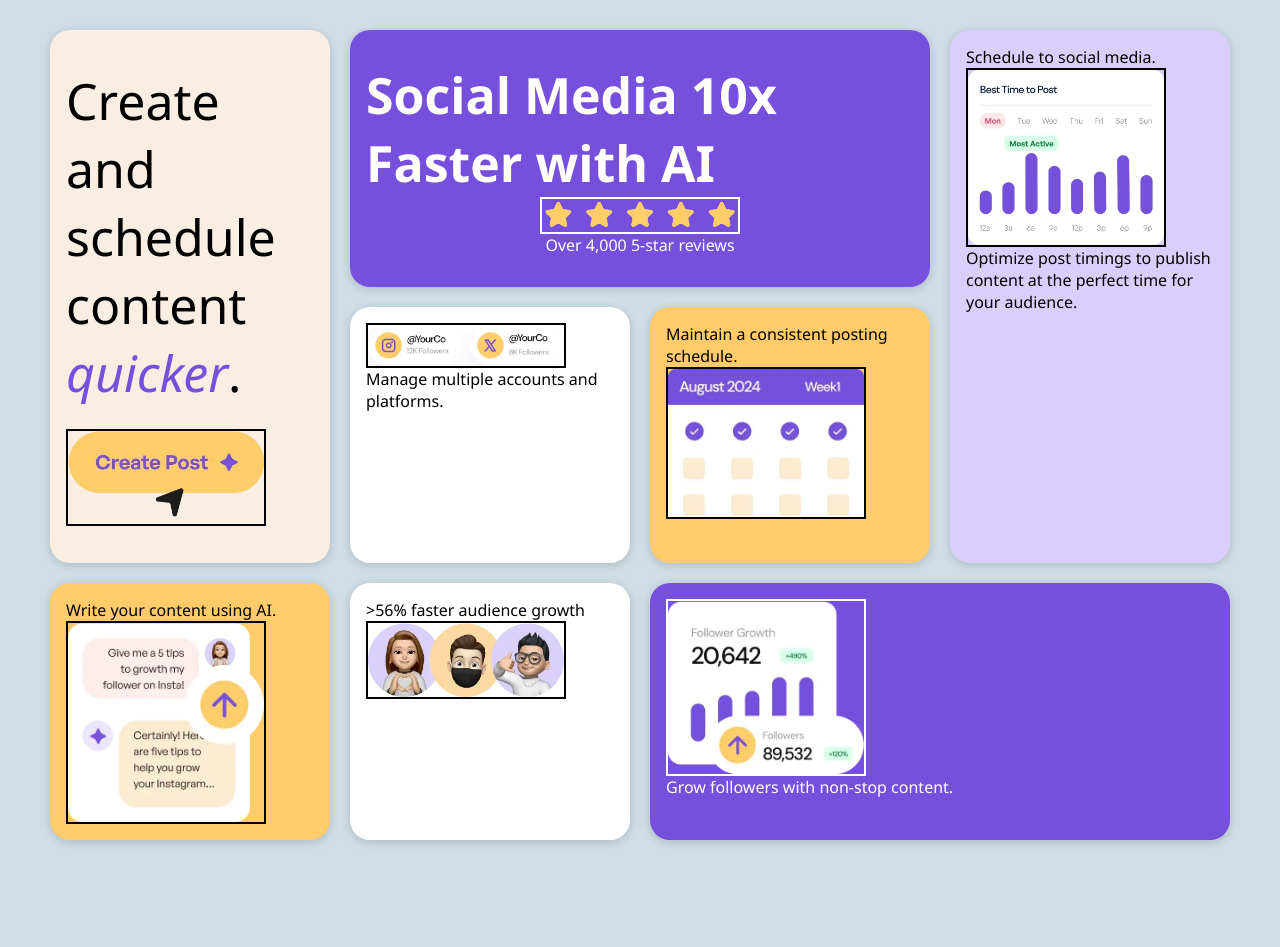
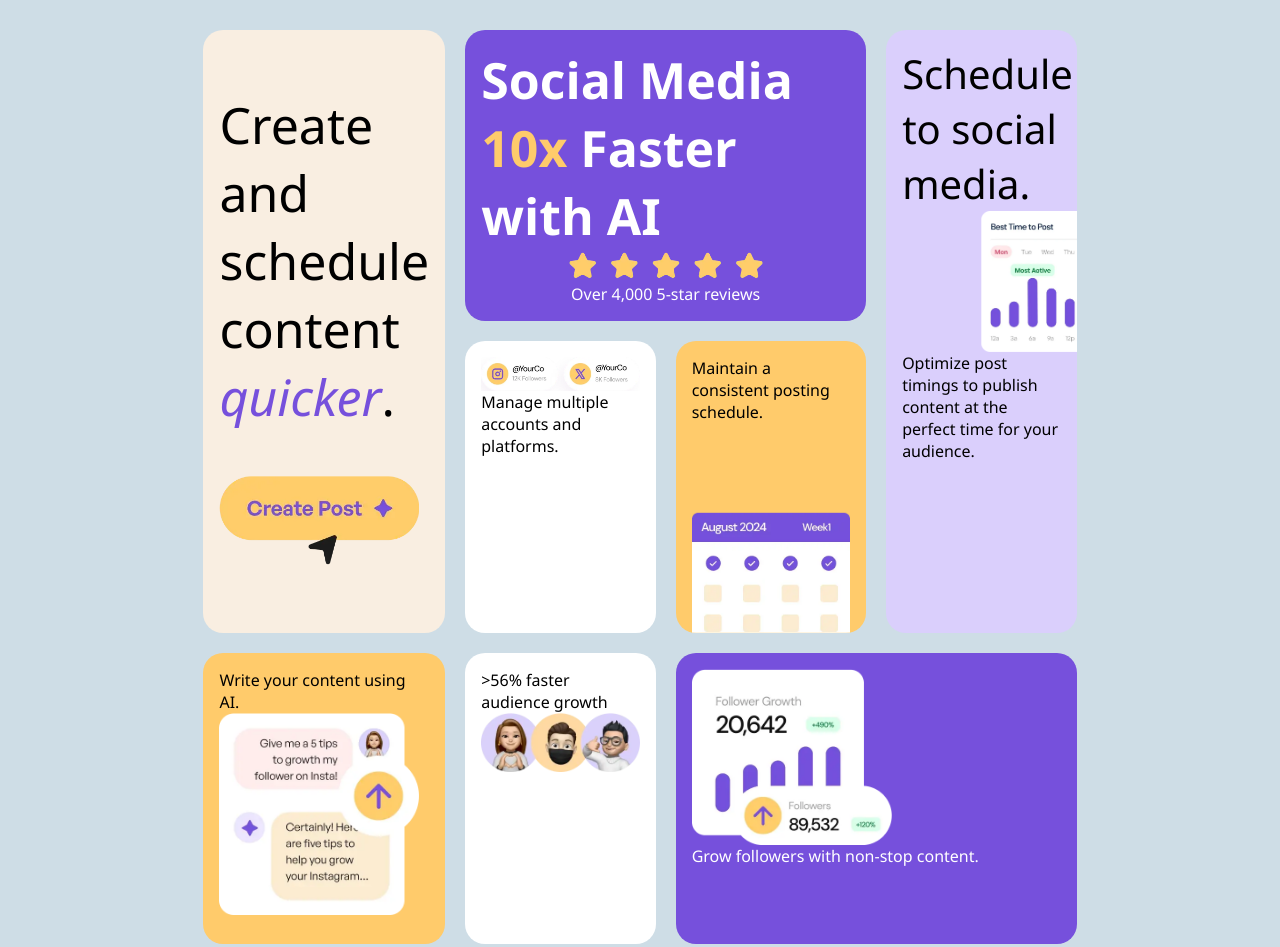
Before and after one commit to ygorhslima/frontend-mentor-exercises, a plain HTML site: page bento-grid-main/index.html in a window 1280 px wide. Shown: the top 947 px of the page. Drawn offline with Linux system fonts and the light colour scheme.

Commit message:
terminando ultimas configurações hoje

```diff
--- a/bento-grid-main/index.html
+++ b/bento-grid-main/index.html
@@ -24,11 +24,11 @@
 
     <div class="card1">
       <div class="container">
-        <span class="span-lg">Social Media <span>10x</span> Faster with AI</span>
+        <span class="span-lg">Social Media <span class="destaque">10x</span> Faster with AI</span>
         <div class="img">
           <img src="assets/images/illustration-five-stars.webp" alt="illustration-five-stars">
         </div>
-        <span> Over 4,000 5-star reviews</span>
+        <span>Over 4,000 5-star reviews</span>
       </div>
     </div>
 
@@ -52,11 +52,11 @@
 
     <div class="card4">
       <div class="container">
-        <span>Schedule to social media.</span>
+        <span class="span-lg">Schedule to social media.</span>
         <div class="img">
-          <img src="assets/images/illustration-schedule-posts.webp" alt="">
+          <img src="assets/images/illustration-schedule-posts.webp" alt="illustration-schedule-posts">
         </div>
-        <span>Optimize post timings to publish content at the perfect time for your audience.</span>
+        <span class="content">Optimize post timings to publish content at the perfect time for your audience.</span>
       </div>
     </div>
 
--- a/bento-grid-main/style.css
+++ b/bento-grid-main/style.css
@@ -26,10 +26,12 @@ body{
 }
 
 main.bento-grid{
+    margin: auto;
     display: grid;
     grid-template-columns: repeat(4,1fr);
     grid-template-rows:repeat(4,1fr);
     gap: 20px;
+    width: 74%;
 }
 
 .img img {
@@ -38,7 +40,6 @@ main.bento-grid{
   height: auto;
   display: block;
   margin: 0;
-  border: 2px solid;
 }
 
 
@@ -46,7 +47,6 @@ main.bento-grid{
 .card1, .card2, .card3, .card4, .card5, .card6, .card7, .card8 {
   border-radius: 20px;
   padding: 1rem;
-  box-shadow: 0 2px 10px rgba(0, 0, 0, 0.158);
 }
 
 /*create and schedule*/
@@ -91,13 +91,36 @@ main.bento-grid{
     font-size: 50px;
     font-weight: bold;
 }
+
+.card1 > .container span.destaque {
+    color: var(--Yellow500);
+}
+
+
 /*schedule to social media*/
 .card4 {
   grid-column: 4 / span 1;
   grid-row: 1 / span 2;
   background-color: var(--Purple100);
+  overflow: hidden;
 }
 
+.card4 > .container .span-lg{
+    font-size: 40px;
+}
+
+.card4 > .container > .img img{
+
+    width: 100%;
+    max-width: 300px;
+
+    height: auto;
+    display: block;
+    margin: 0;
+
+    position: relative;
+    transform: translateX(50%);
+}
 
 /*manage multiple accout and platforms*/
 .card2 {
@@ -112,8 +135,19 @@ main.bento-grid{
   grid-column: 3 / span 1;
   grid-row: 2 / span 1;
   background-color: var(--Yellow500);
+  overflow: hidden;
 }
+.card3 .container > .img img {
+    width: 100%;
+    max-width: 250px;
 
+    height: auto;
+    display: block;
+
+    margin-top: 30px;
+    position: relative;
+    transform: translateY(50%);
+}
 /*Write your content using AI.*/
 .card8 {
   grid-column: 1 / span 1;
```
